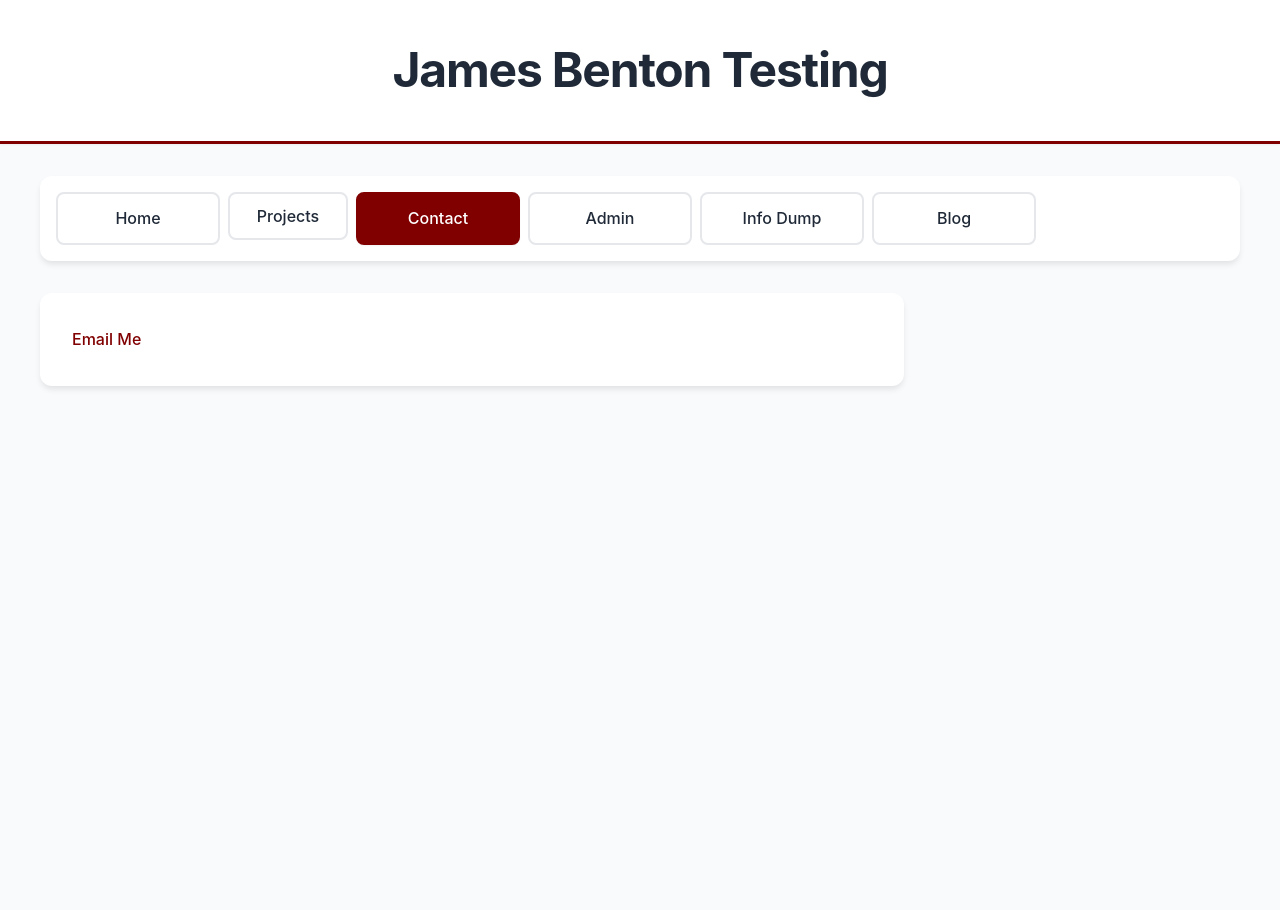
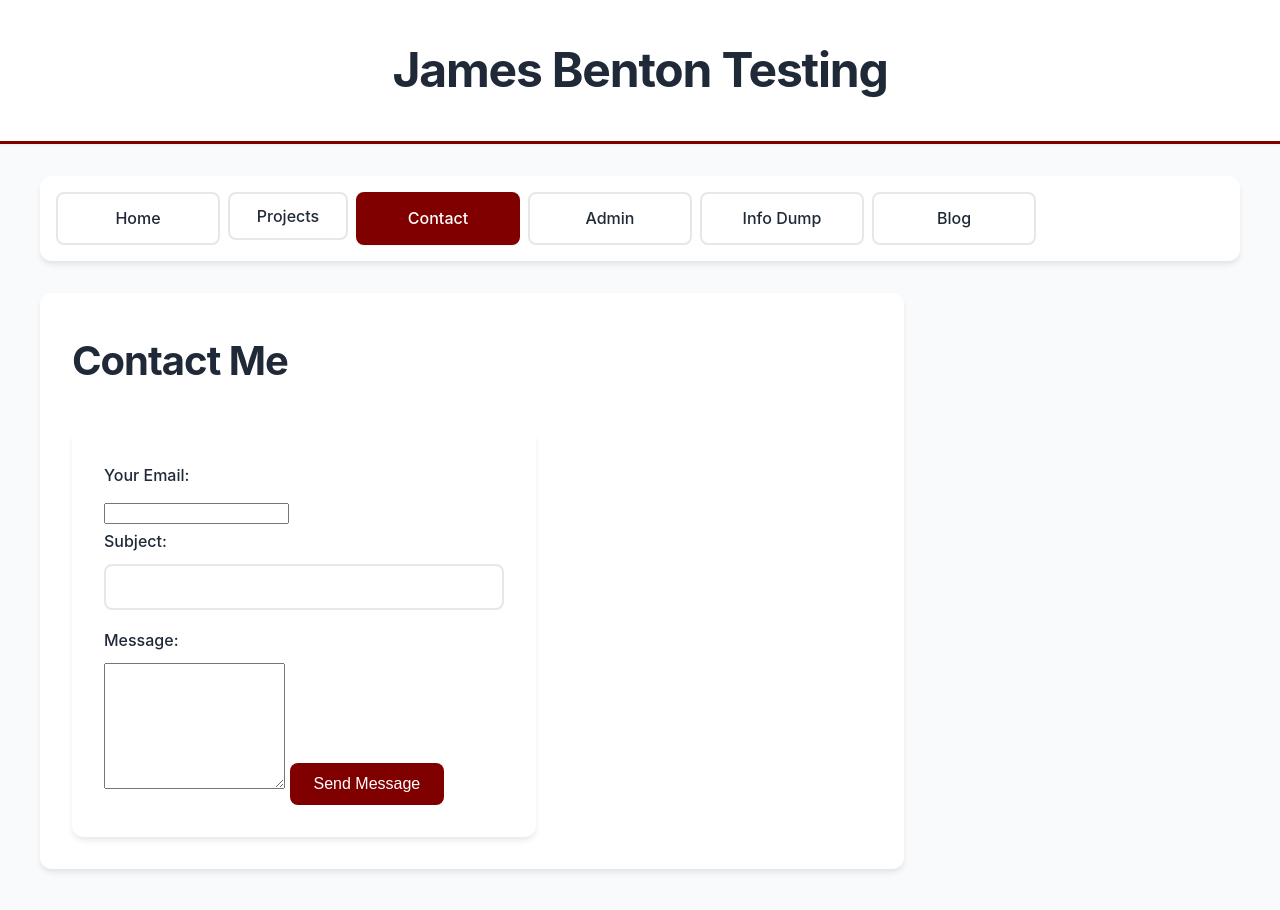
Before and after one commit to JamesBenton/personalWebsite, a plain HTML site: page contact.html in a window 1280 px wide. Before the commit the page ends 800 px from the top, so only its background shows below. Drawn offline with Linux system fonts and the light colour scheme.

```diff
--- a/components/main.css
+++ b/components/main.css
@@ -531,3 +531,22 @@
 .blog-content p {
     margin-bottom: 1rem;
 }
+
+form button[type="submit"] {
+    background-color: var(--accent-color);
+    color: white;
+    padding: 0.75rem 1.5rem;
+    border: none;
+    border-radius: 8px;
+    font-size: 1rem;
+    font-weight: 500;
+    cursor: pointer;
+    transition: all 0.2s ease;
+    margin-top: 0.5rem;
+}
+
+form button[type="submit"]:hover {
+    background-color: var(--accent-hover);
+    transform: translateY(-1px);
+    box-shadow: var(--shadow-md);
+}
--- a/contact.html
+++ b/contact.html
@@ -2,7 +2,7 @@
 <html>
     <head>
         <base href="/personalWebsite/">
-		<link rel="stylesheet" type="text/css" href="components/main.css">
+        <link rel="stylesheet" type="text/css" href="components/main.css">
         <script src="components/script.js"></script>
         <title>Contact Page</title>
     </head>
@@ -11,7 +11,20 @@
         <div id="main">
             <div id="menubar-container"></div>
             <div class="content">
-                <a href="mailto:anythingandeverythingbcs@gmail.com">Email Me</a>
+                <h1 style="text-align: left; font-size: 2.5rem; margin-bottom: 2rem;">Contact Me</h1>
+
+                <form action="https://formspree.io/f/xaqdegok" method="POST">
+                    <label for="email">Your Email:</label>
+                    <input type="email" id="email" name="email" required>
+
+                    <label for="subject">Subject:</label>
+                    <input type="text" id="subject" name="subject" required>
+
+                    <label for="message">Message:</label>
+                    <textarea id="message" name="message" rows="8" required></textarea>
+
+                    <button type="submit">Send Message</button>
+                </form>
             </div>
         </div>
     </body>
```
